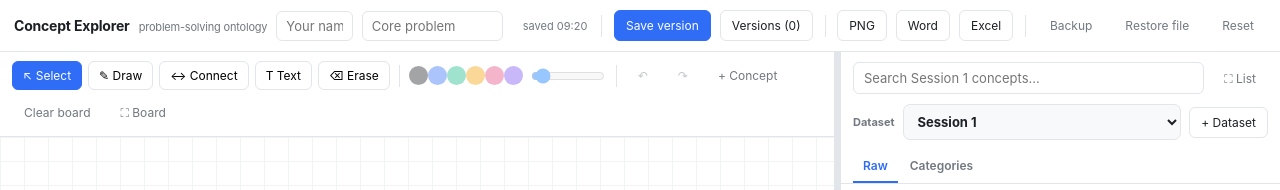
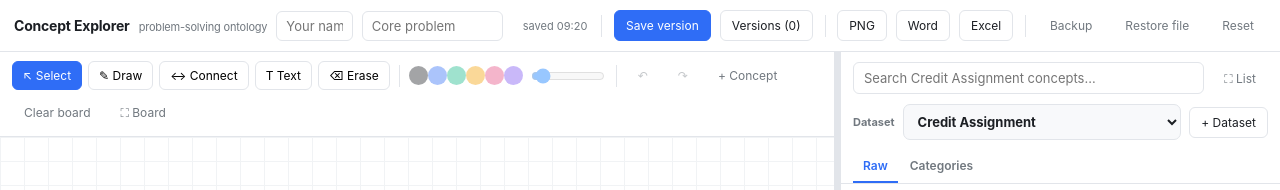
Before and after one commit to phenomenaldatalab/Foundations-of-AI-for-Business, a plain HTML site: page index.html in a window 1280 px wide. Shown: the top 190 px of the page. Drawn offline with Linux system fonts and the light colour scheme.

Commit message:
update the dataset name

```diff
--- a/index.html
+++ b/index.html
@@ -335,10 +335,10 @@
     <div id="datasetRow">
       <label for="sessionSelect">Dataset</label>
       <select id="sessionSelect" aria-label="Choose a concept dataset">
-        <option value="session1">Session 1</option>
-        <option value="session2">Session 2</option>
-        <option value="session3">Session 3(Aggregation)</option>
-        <option value="session4">Session 4(Interaction Strategies)</option>
+        <option value="session1">Credit Assignment</option>
+        <option value="session2">Information Processing Strategies</option>
+        <option value="session3">Aggregation Strategies</option>
+        <option value="session4">Interaction Strategies</option>
       </select>
       <button class="btn" id="bAddDataset" title="Create an empty dataset">+ Dataset</button>
     </div>
@@ -458,10 +458,10 @@ const DEFAULT_TYPES = [
   {id:"context", name:"Context",                   color:"#495057"}
 ];
 const SESSION_INFO = [
-  {id:"session1", name:"Session 1"},
-  {id:"session2", name:"Session 2"},
-  {id:"session3", name:"Session 3(Aggregation)"},
-  {id:"session4", name:"Session 4(Interaction Strategies)"}
+  {id:"session1", name:"Credit Assignment"},
+  {id:"session2", name:"Information Processing Strategies"},
+  {id:"session3", name:"Aggregation Strategies"},
+  {id:"session4", name:"Interaction Strategies"}
 ];
 const datasetsFor = state => SESSION_INFO.concat(Array.isArray(state.customDatasets)?state.customDatasets:[]);
 const datasetName = (id,state=S) =>
```
